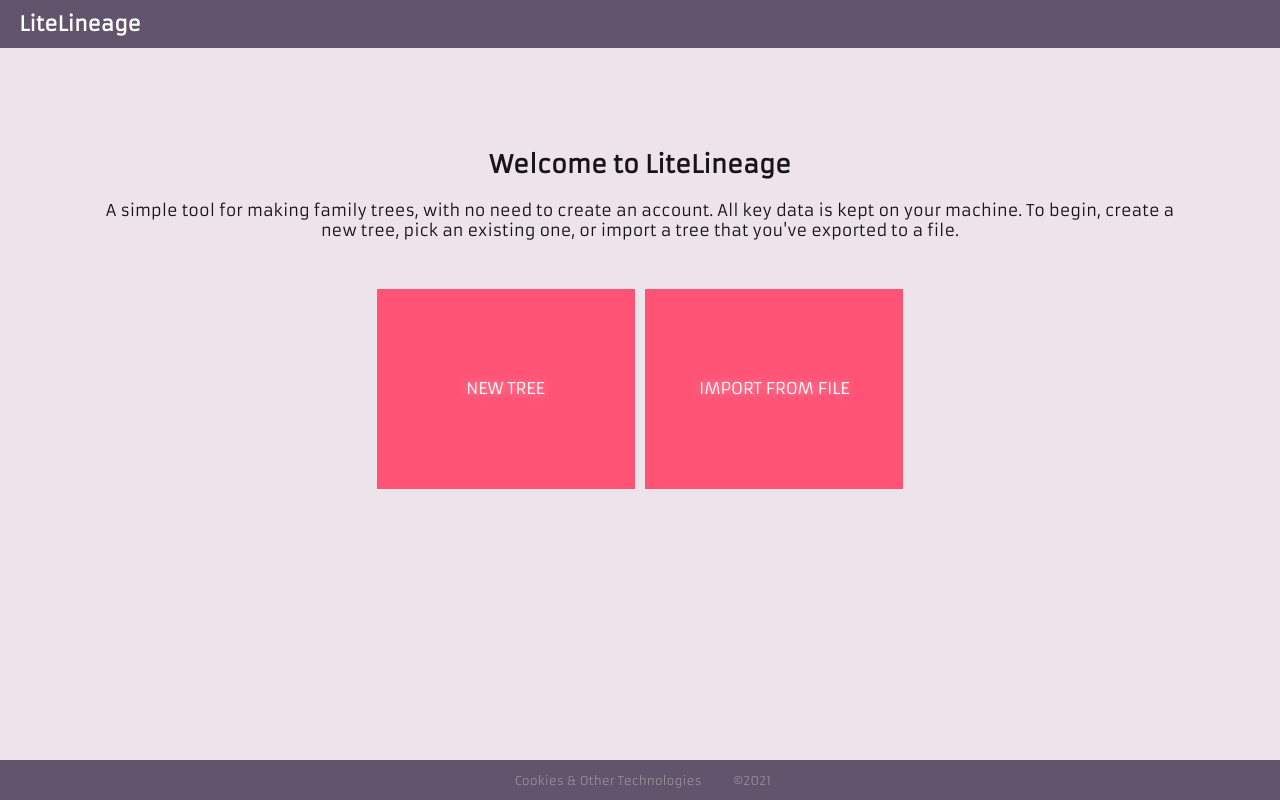
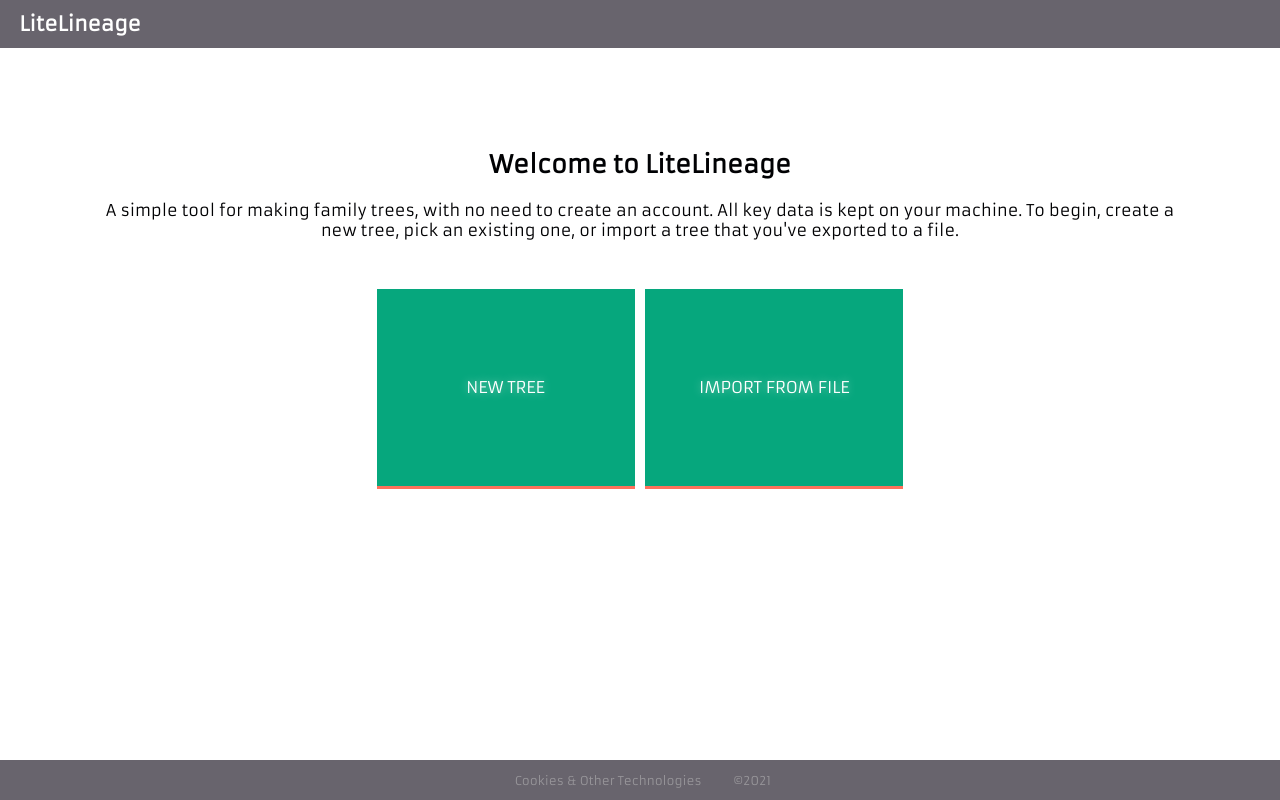
Before and after one commit to DMNK-K/lite-lineage, a React (Create React App) app: page / in a window 1280 px wide. Built offline with nearby package versions, Linux system fonts and the light colour scheme.

Commit message:
Change color theme, add 1 zoom lvl

```diff
--- a/src/App.css
+++ b/src/App.css
@@ -12,40 +12,43 @@
   --font_long_text: "Armata";
   --font_input: "Armata";
 
-  /*
-  original colors:
-  --color_bcg: rgb(25, 29, 41);
+  /* --color_bcg: rgb(25, 29, 41);
   --color_bcg_grayed: rgb(38, 43, 58);
-  --color_primary: rgb(42, 50, 75);
-  --color_primary_hover: rgb(26, 142, 155);
-  --color_primary_flash:  rgb(94, 221, 235);
-  --color_secondary: rgb(2, 77, 121);
-  --color_secondary_hover: rgb(2, 96, 139);
-  --color_secondary_alt: rgb(2, 77, 121);
-  --color_tertiary: rgb(26, 142, 155);
-  --color_tertiary_hover: rgb(29, 157, 172); */
 
-  /* --color_text_prim: rgb(255, 255, 255);
+  --color_main_bars: rgb(2, 77, 121);
+  --color_main_bars_accent: rgb(26, 142, 155);
+  --color_main_bars_accent_hover: rgb(2, 77, 121);
+
+  --color_default_button: rgb(42, 50, 75);
+  --color_default_button_hover:rgb(26, 142, 155);
+
+  --color_start: rgb(42, 50, 75);
+  --color_start_hover: rgb(26, 142, 155);
+  --color_start_flash: rgb(94, 221, 235);
+
+  --color_primary: rgb(2, 77, 121);
+  --color_primary_accent: rgb(42, 50, 75);
+  --color_primary_hover: #61546d;
+  --color_primary_accent_hover: rgb(26, 142, 155);
+
+  --color_secondary: rgb(42, 50, 75);
+  --color_secondary_accent: rgb(2, 77, 121);
+  --color_secondary_hover: rgb(2, 77, 121);
+  --color_secondary_accent_hover: rgb(26, 142, 155);
+
+  --color_icon: #ffffff;
+
+  --color_text_prim: rgb(255, 255, 255);
   --color_text_sec: rgb(255, 255, 255);
   --color_text_tert: rgb(219, 219, 219);
   --color_text_quat: rgba(197, 197, 197, 0.5);
+  --color_text_side_drawer: rgb(255, 255, 255);
   --color_text_input: rgb(224, 224, 224);
-  --color_text_disabled: rgb(255, 255, 255, 0.2); */
-
-  /* --color_bcg: #1a2127;
-  --color_bcg_grayed: #1a1d20;
-  --color_primary: #222b33;
-  --color_primary_hover: #f1bf98;
-  --color_primary_flash:  #ffdcc2;
-  --color_secondary: #009171;
-  --color_secondary_hover: #00a892;
-  --color_secondary_alt: #007c61;
-  --color_tertiary: #00b982;
-  --color_tertiary_hover: #1d9dac; */
+  --color_text_grayed: rgb(255, 255, 255, 0.2);
+  --color_text_input_disabled: rgb(255, 255, 255, 0.2); */
 
 
-
-  --color_bcg: #ede3eb;
+  /* --color_bcg: #ede3eb;
   --color_bcg_grayed: #ccc3c4;
 
   --color_main_bars: #61546d;
@@ -55,32 +58,34 @@
   --color_default_button: #FA8B14;
   --color_default_button_hover: #FA8B14;
 
-  --color_start: #FF5376;
-  --color_start_hover: #FF5376;
-  --color_start_flash: #FF5376;
+  --color_start: #eb637e;
+  --color_start_hover: #eb637e;
+  --color_start_flash: #eb637e;
 
   --color_primary: #f2edf8;
-  /* --color_primary: #61546d; */
-  --color_primary_accent: #FF5376;
+  --color_primary_accent: #eb637e;
   --color_primary_hover: #61546d;
   --color_primary_accent_hover: #61546d;
 
   --color_secondary: #61546d;
-  --color_secondary_accent: #FF5376;
-  --color_secondary_hover: #FF5376;
-  --color_secondary_accent_hover: #FF5376;
+  --color_secondary_accent: #eb637e;
+  --color_secondary_hover: #eb637e;
+  --color_secondary_accent_hover: #eb637e;
+
+  --color_icon: #eb637e;
 
   --color_text_prim: #ffffff;
   --color_text_sec: #161418;
   --color_text_tert: #1b181d;
   --color_text_quat: rgba(197, 197, 197, 0.5);
+  --color_text_side_drawer: #f2edf8;
   --color_text_input:  #161418;
   --color_text_grayed: #988da3;
-  --color_text_input_disabled: #61546d;
+  --color_text_input_disabled: #61546d; */
 
-  --color_icon: #61546d;
 
-  /* --color_bcg: #FFFFFF;
+
+  --color_bcg: #FFFFFF;
   --color_bcg_grayed: #d4d4d4;
 
   --color_main_bars: #68646D;
@@ -97,23 +102,28 @@
   --color_primary: #F7ECE1;
   --color_primary_accent: #FF715B;
   --color_primary_hover: #FF715B;
-  --color_primary_accent_hover: #FF715B;
+  --color_primary_accent_hover: #ff9e5e;
 
   --color_secondary: #F7ECE1;
   --color_secondary_accent: #FF715B;
   --color_secondary_hover: #FF715B;
-  --color_secondary_accent_hover: #FF715B;
+  --color_secondary_accent_hover: #ff9e5e;
 
-  --color_angry: rgb(172, 9, 58);
-  --color_angry_hover: rgb(201, 21, 51);
+  --color_icon: #504c55;
+  --color_icon_hover: rgb(255, 255, 255);
 
   --color_text_prim: rgb(255, 255, 255);
   --color_text_sec: #000103;
   --color_text_tert: #222024;
   --color_text_quat: rgba(197, 197, 197, 0.5);
+  --color_text_side_drawer: #000103;
   --color_text_input: #222024;
-  --color_text_disabled: #a9a7ac; */
+  --color_text_grayed: #a6a3a8;
+  --color_text_input_disabled: #a6a3a8;
 
+
+  --color_angry: rgb(172, 9, 58);
+  --color_angry_hover: rgb(201, 21, 51);
 
   --color_scroll_bcg: rgba(255, 255, 255, 0.1);
   --color_scroll_thumb: rgba(255, 255, 255, 0.2);
@@ -353,7 +363,7 @@ h2
   height:100%;
   font-size: 16px;
   background-color: var(--color_start);
-  border-bottom:2px solid var(--color_start_hover);
+  border-bottom:3px solid var(--color_start_hover);
   transform: translateZ(0); /*necessary for revealing ::after without hiding button text, dont remove even though looks redundant*/
 }
 
@@ -459,7 +469,7 @@ h2
   width:28%;
   height: 89%;
   background-color: var(--color_secondary);
-  color: var(--color_text_prim);
+  color: var(--color_text_side_drawer);
   z-index: 20;
 }
 
@@ -782,12 +792,19 @@ h3
 
 .family_member_zoom_3
 {
+  width:200px;
+  height:100px;
+  font-size: 15px;
+}
+
+.family_member_zoom_4
+{
   width: 240px;
   height: 120px;
   font-size: 18px;
 }
 
-.family_member_zoom_4
+.family_member_zoom_5
 {
   width: 320px;
   height: 160px;
@@ -818,16 +835,28 @@ h3
 
 .family_member_task_button_with_text
 {
+  color:var(--color_text_sec);
+  font-weight: bold;
   padding-left: 2.5%;
   padding-right: 2.5%;
+}
+
+.family_member_task_button_with_text:hover
+{
+  color:var(--color_text_prim);
 }
 
 .family_member_task_icon
 {
   height:80%;
   width:auto;
-  filter:invert();
-  opacity: 0.9;
+  fill:currentColor;
+  color: var(--color_icon);
+}
+
+.family_member_task_button:hover .family_member_task_icon
+{
+  color: var(--color_icon_hover);
 }
 
 .family_member_icon
@@ -837,8 +866,6 @@ h3
   margin-right:2%;
   fill:currentColor;
   color: var(--color_icon);
-  /* filter:invert(); */
-  opacity: 0.9;
 }
 
 .family_member_extend
--- a/src/components/FamilyConnection.jsx
+++ b/src/components/FamilyConnection.jsx
@@ -74,7 +74,11 @@ class FamilyConnection extends Component
         const coords = this.calcCoords();
 
         return (
-            <polyline points={this.coordsToStr(coords)} fill="none" stroke={(this.props.personB) ? "white" : "orange"}></polyline>
+            <polyline
+                points={this.coordsToStr(coords)}
+                fill="none"
+                stroke={(this.props.personB) ? "#504c55" : "#FF715B"}
+                strokeWidth={this.props.personB ? "1.5" : "2.5"}></polyline>
         );
     }
 }
--- a/src/components/FamilyView.jsx
+++ b/src/components/FamilyView.jsx
@@ -13,12 +13,14 @@ class FamilyView extends Component
 {
     static contextType = TreeContext;
     #zoomMin = 0;
-    #zoomMax = 4;
-    #locationScalesByZoom = [20, 30, 40, 60, 80];
+    #zoomDefault = 3;
+    #zoomMax = 5;
+    #locationScalesByZoom = [20, 30, 40, 50, 60, 80];
     #lineCenteringOffsetByZoom = [
         {x: 40, y: 20},
         {x: 60, y: 30},
         {x: 80, y: 40},
+        {x: 100, y: 50},
         {x: 120, y: 60},
         {x: 160, y: 80}
     ];
@@ -29,13 +31,13 @@ class FamilyView extends Component
         this.state = {
             editingPerson: false,
             editedPersonId: null,
-            zoomLvl: 2,
-            locationScale: 40,
+            zoomLvl: this.#zoomDefault,
+            locationScale: this.#locationScalesByZoom[this.#zoomDefault],
             stretcherOverhead: {x: 7, y: 5},
             isDragging: false,
             startingDragOffset: {x: 0, y: 0},
             draggedId: null,
-            lineCenteringOffset: {x: 80, y: 40},
+            lineCenteringOffset: this.#lineCenteringOffsetByZoom[this.#zoomDefault],
             treeScroll: {x: 0, y: 0}
         }
 
--- a/src/components/inline_icons/IconEdit.jsx
+++ b/src/components/inline_icons/IconEdit.jsx
@@ -6,7 +6,7 @@ class IconEdit extends Component
     {
         return (
             <svg x="0px" y="0px" viewBox="0 0 1000 1000" className={this.props.className}>
-                <path class="st0" d="M929.7,291.8c11.1,12.1,10.4,31-1.6,42.2l-55.9,51.8L644,139.2L700,87.4c12.1-11.1,31-10.4,42.2,1.6 L929.7,291.8z"/> <path d="M681.5,140.6l36.5-33.8c1.3-1.3,3.4-1.2,4.7,0.2c0,0,0,0,0,0l187.6,202.7c1.3,1.3,1.2,3.4-0.2,4.7c0,0,0,0,0,0l-36.5,33.8 L681.5,140.6 M606.5,137.7l264.2,285.5l75.4-69.8c22.9-21.1,24.3-56.7,3.2-79.5c-0.1-0.1-0.1-0.1-0.2-0.2L761.5,70.9 c-21.1-22.9-56.8-24.2-79.7-3.1L606.5,137.7z M311.4,651.7l-1,25l25,1l25,1l363.4-336.2l-48-51.9L312.3,626.8L311.4,651.7z"/> <path d="M121.1,719.4L63.8,904.9l189.3-42.7l189.3-42.7l402.3-372.3l-48-51.9L394.4,767.6l-0.7-0.7L344,778.1l-118.6,26.8 l-0.1-1.3l-3.4-45l-44.6-6.9l-1.2-0.2l35.9-116.2l15.1-48.8l-0.7-0.7l402.3-372.3l-48-51.9L178.3,534L121.1,719.4z"/>
+                <path d="M929.7,291.8c11.1,12.1,10.4,31-1.6,42.2l-55.9,51.8L644,139.2L700,87.4c12.1-11.1,31-10.4,42.2,1.6 L929.7,291.8z"/> <path d="M681.5,140.6l36.5-33.8c1.3-1.3,3.4-1.2,4.7,0.2c0,0,0,0,0,0l187.6,202.7c1.3,1.3,1.2,3.4-0.2,4.7c0,0,0,0,0,0l-36.5,33.8 L681.5,140.6 M606.5,137.7l264.2,285.5l75.4-69.8c22.9-21.1,24.3-56.7,3.2-79.5c-0.1-0.1-0.1-0.1-0.2-0.2L761.5,70.9 c-21.1-22.9-56.8-24.2-79.7-3.1L606.5,137.7z M311.4,651.7l-1,25l25,1l25,1l363.4-336.2l-48-51.9L312.3,626.8L311.4,651.7z"/> <path d="M121.1,719.4L63.8,904.9l189.3-42.7l189.3-42.7l402.3-372.3l-48-51.9L394.4,767.6l-0.7-0.7L344,778.1l-118.6,26.8 l-0.1-1.3l-3.4-45l-44.6-6.9l-1.2-0.2l35.9-116.2l15.1-48.8l-0.7-0.7l402.3-372.3l-48-51.9L178.3,534L121.1,719.4z"/>
             </svg>
         );
     }
```
Also changed, not shown: src/components/inline_icons/IconDelete.jsx (+1 -1 lines), src/icons/icon_delete.svg.
